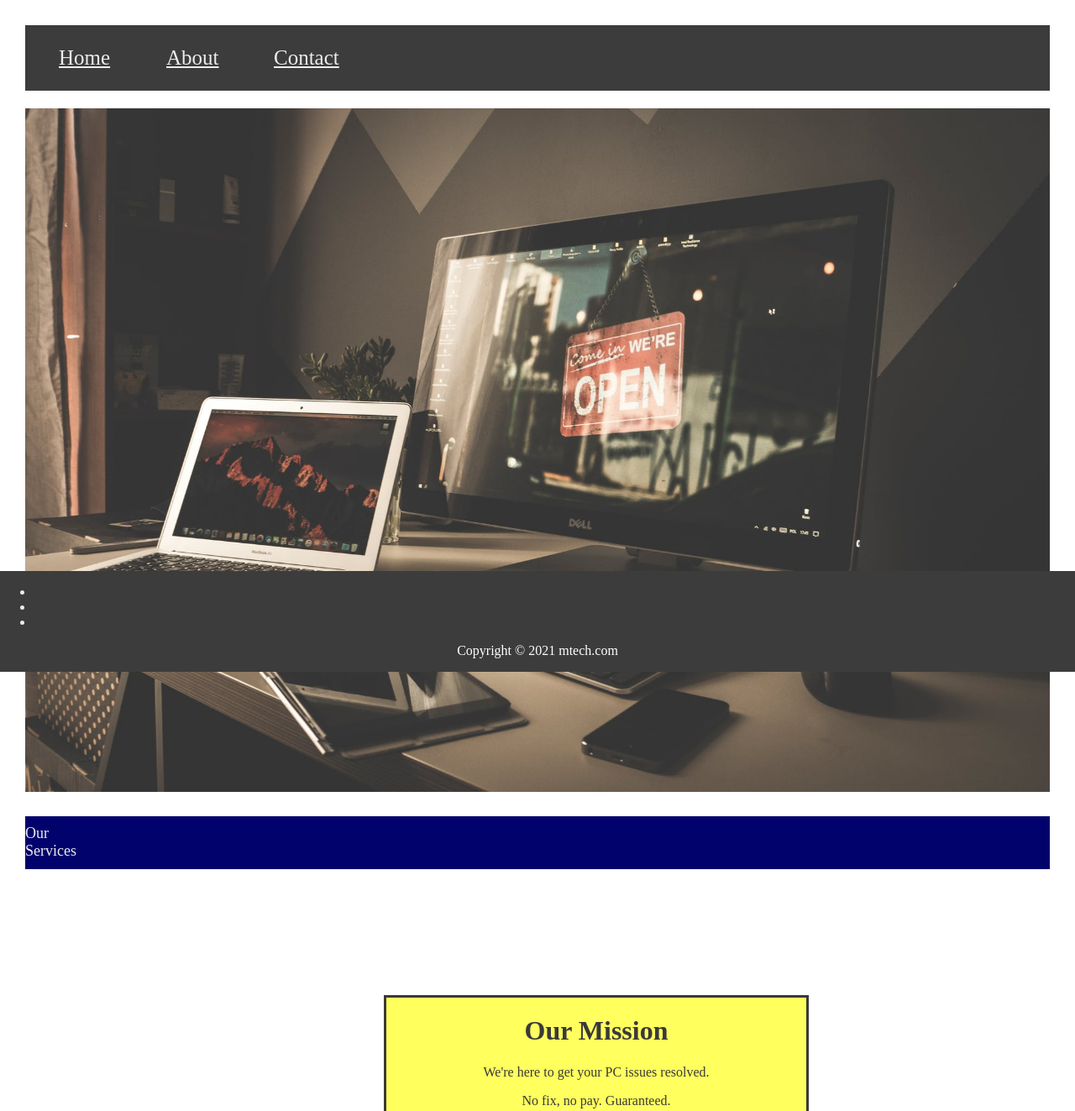
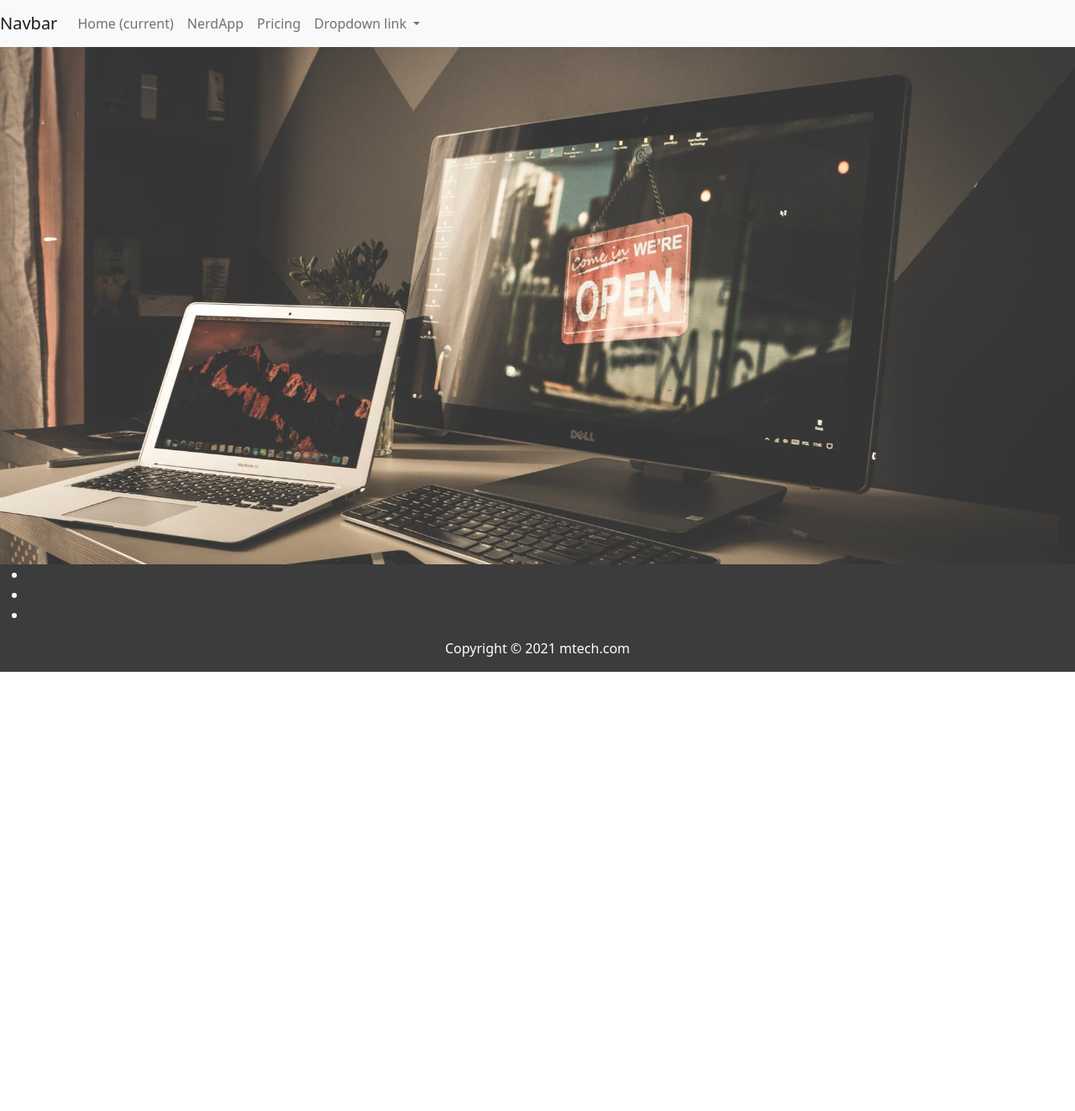
Before and after one commit to PhillipMagos/M-Tech, a plain HTML site: page index.html in a window 1280 px wide. Shown: the top 1323 px of the page at 84% size. After the commit the page ends 800 px from the top, so only its background shows below. Drawn offline with nearby package versions, Linux system fonts and the light colour scheme.

Commit message:
Add files via upload

```diff
--- a/index.html
+++ b/index.html
@@ -6,31 +6,60 @@
   <meta name="viewport" content="width=device-width, initial-scale=1.0">
   <title>Welcome</title>
   <link rel="stylesheet" href="style.css">
+  <!-- Bootstrap CSS -->
+  <link href="https://cdn.jsdelivr.net/npm/bootstrap@5.1.3/dist/css/bootstrap.min.css" rel="stylesheet" integrity="sha384-1BmE4kWBq78iYhFldvKuhfTAU6auU8tT94WrHftjDbrCEXSU1oBoqyl2QvZ6jIW3" crossorigin="anonymous">
 </head>
 <body>
-  <header class="">
 
-    <nav class="nav">
+  <header>
+    <nav class="navbar navbar-expand-lg navbar-light bg-light">
+      <a class="navbar-brand" href="#">Navbar</a>
+      <button class="navbar-toggler" type="button" data-toggle="collapse" data-target="#navbarNavDropdown" aria-controls="navbarNavDropdown" aria-expanded="false" aria-label="Toggle navigation">
+        <span class="navbar-toggler-icon"></span>
+      </button>
+      <div class="collapse navbar-collapse" id="navbarNavDropdown">
+        <ul class="navbar-nav">
+          <li class="nav-item active">
+            <a class="nav-link" href="#">Home <span class="sr-only">(current)</span></a>
+          </li>
+          <li class="nav-item">
+            <a class="nav-link" href="https://www.nerdapp.com/Nerd?token=0ad2dd45-7fc2-41e0-8747-1037dad902bb">NerdApp</a>
+          </li>
+          <li class="nav-item">
+            <a class="nav-link" href="#">Pricing</a>
+          </li>
+          <li class="nav-item dropdown">
+            <a class="nav-link dropdown-toggle" href="#" id="navbarDropdownMenuLink" data-toggle="dropdown" aria-haspopup="true" aria-expanded="false">
+              Dropdown link
+            </a>
+            <div class="dropdown-menu" aria-labelledby="navbarDropdownMenuLink">
+              <a class="dropdown-item" href="#">Action</a>
+              <a class="dropdown-item" href="#">Another action</a>
+              <a class="dropdown-item" href="#">Something else here</a>
+            </div>
+          </li>
+        </ul>
+      </div>
+    </nav>
+    <!-- <nav class="nav">
     <ul class="home"><a class="home" href="index.html">Home</a></ul>
       <ul class="about"><a class="about" href="about.html">About</a></ul>
       <ul class="contact"><a class="contact" href="contact.html">Contact</a></ul>
     </nav>
-    <h1><img id="pcs" src="Images\PCs.jpeg" alt="computers"></h1>
+    <h1><img id="pcs" src="Images\PCs.jpeg" alt="computers"></h1> -->
 
   </header>
   <main>
 
-    <div class="item1">
+    <!-- <div class="item1">
       <p id="ourservices">Our Services</p>
     </div>
     <div class="mission">
     <center><h1>Our Mission</h1>
     <p>We're here to get your PC issues resolved.</p>
     <p>No fix, no pay. Guaranteed.</p></center>
-    </div>
+    </div> -->
   </main>
-
-</body>
   <footer class="footer">
     <ul class="icons">
     <li><a class="facebookIcon" href="facebook.com"></a></li>
@@ -39,4 +68,17 @@
   </ul>
     <p>Copyright &copy; 2021 mtech.com</p>
   </footer>
+    <!-- Optional JavaScript; choose one of the two! -->
+
+  <!-- Option 1: Bootstrap Bundle with Popper -->
+  <script src="https://cdn.jsdelivr.net/npm/bootstrap@5.1.3/dist/js/bootstrap.bundle.min.js" integrity="sha384-ka7Sk0Gln4gmtz2MlQnikT1wXgYsOg+OMhuP+IlRH9sENBO0LRn5q+8nbTov4+1p" crossorigin="anonymous"></script>
+
+  <!-- Option 2: Separate Popper and Bootstrap JS -->
+
+    <script src="https://cdn.jsdelivr.net/npm/@popperjs/core@2.10.2/dist/umd/popper.min.js" integrity="sha384-7+zCNj/IqJ95wo16oMtfsKbZ9ccEh31eOz1HGyDuCQ6wgnyJNSYdrPa03rtR1zdB" crossorigin="anonymous"></script>
+    <script src="https://cdn.jsdelivr.net/npm/bootstrap@5.1.3/dist/js/bootstrap.min.js" integrity="sha384-QJHtvGhmr9XOIpI6YVutG+2QOK9T+ZnN4kzFN1RtK3zEFEIsxhlmWl5/YESvpZ13" crossorigin="anonymous"></script>
+
+  <script src="script.js"></script>
+</body>
+
 </html>
--- a/style.css
+++ b/style.css
@@ -1,4 +1,4 @@
-.nav {
+/* .nav {
 
   min-height: 25px;
   width: 100%;
@@ -8,22 +8,29 @@
   grid-template-columns: repeat(auto-fill, minmax(60px, 1fr));
   grid-template-rows: 1fr;
   grid-gap: 60px;
+} */
+
+body {
+  background: url("PCs.jpeg");
+  /* max-width: 100%;
+  height: 100%; */
+  background-size: cover;
 }
-.home, .about, .contact {
+/* .home, .about, .contact {
   row-gap: 30px;
   font-size: 25px;
   color: #ececec;
-}
-#pcs {
+} */
+/* #pcs {
   width: 100%;
   height: auto;
   /*opacity: 0.8;*/
-  text-align: center;
+  /* text-align: center;
   bottom: 0;
   padding: 0px 0px 0px 0px;
   margin: 0px 0px 0px 0px;
-}
-.item1 {
+} */ */
+/* .item1 {
   background: rgb(2, 2, 108);
   display: grid;
   align-items: center;
@@ -33,37 +40,13 @@
   grid-template-rows: 1fr;
   grid-gap: 10px;
   margin: auto;
-}
-#ourservices {
-  color: #ececec;
-  margin: auto;
-  font-size: large;
-  display: flex;
-  align-items: center;
-  justify-content: center;
-}
+} */
+
 ul {
   color: #ececec;
 }
-body {
-  background-image: url("Images/graphicbackground.jpg");
-  z-index: 4;
-  /*background-color: #ececec;*/
-  color: rgb(58, 57, 57);
-  margin: 30px 30px 30px 30px;
-}
-.mission {
-  position: relative;
-  width: 500px;
-  height: 500px;
-  margin-left: 35%;
-  margin-right: ;
-  margin-bottom: 20%;
-  background-color: rgba(255, 255, 0, 0.633);
-  border-style: solid;
-  text-align: center;
-  top: 150px;
-}
+
+
 .footer {
   background-color: rgb(61, 60, 60);
   position: fixed;
```
Also changed, not shown: PCs.jpeg (added), References/Capture.JPG (added), References/Capture1.JPG (added), about.html (line endings or trailing spaces), script.js (added). Lines whose indentation alone changed are shown as unchanged.
